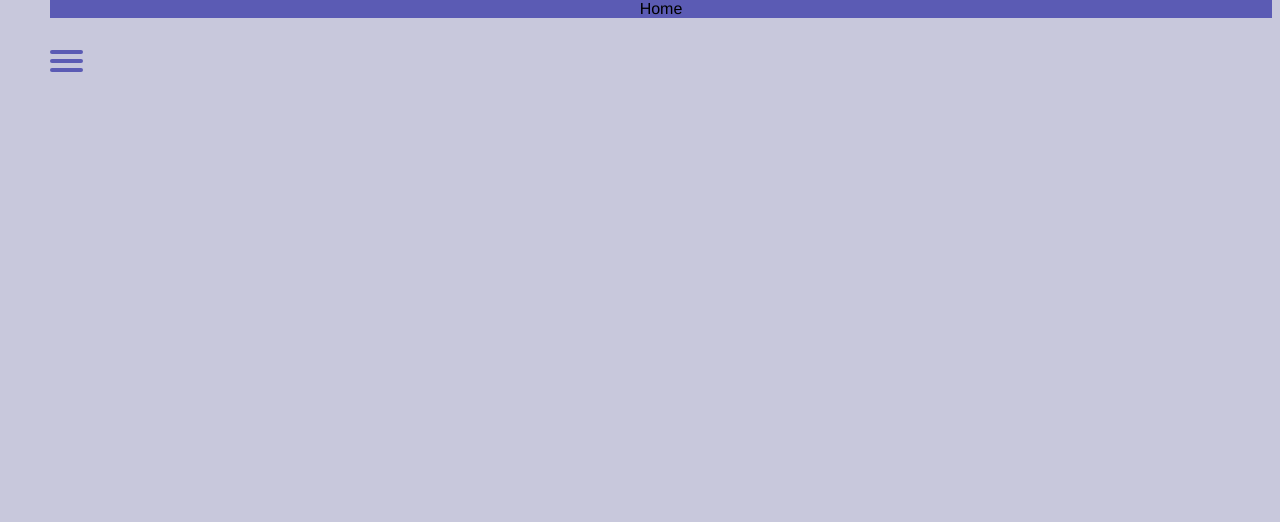
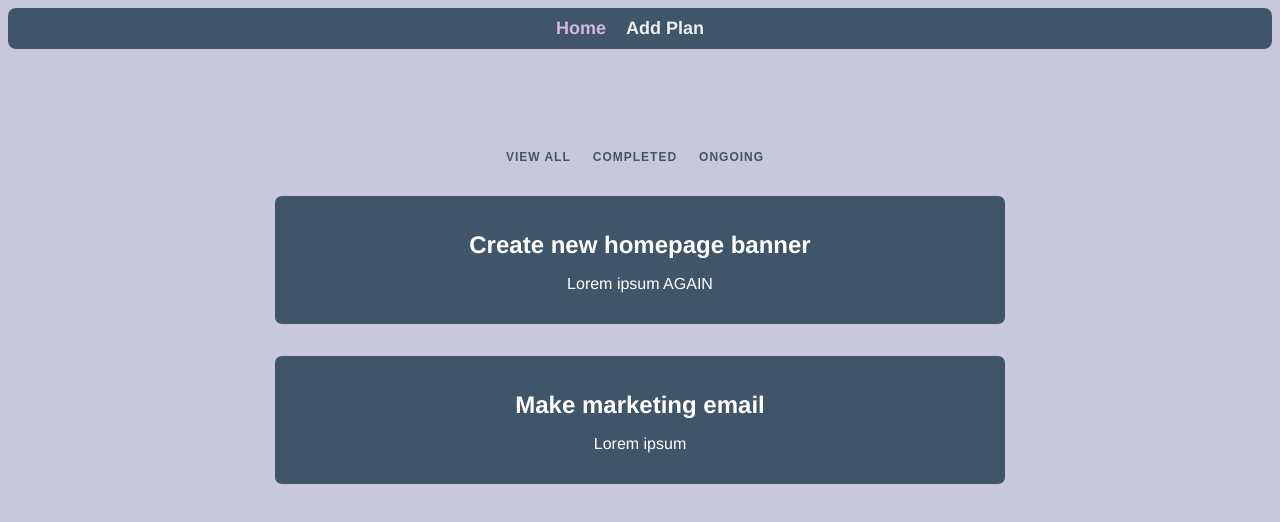
Before and after one commit to ParisPantoulas/To-Do, a Vue app in the folder to-do/: page / in a window 1280 px wide. Shown: the top 522 px of the page. Built offline with nearby package versions, Linux system fonts and the light colour scheme; data requests are answered from the project's data file.

Commit message:
Remove Sidebar and bring plans from db.json

```diff
--- /dev/null
+++ b/to-do/src/components/Plan.vue
@@ -0,0 +1,44 @@
+<template>
+    <div>
+      <div class="plan-list">
+        <div class="plan-item">
+          <h2>{{ plan.title }}</h2>
+          <p>{{ plan.details }}</p>
+        </div>
+      </div>
+    </div>
+</template>
+
+<script>
+export default {
+    props: ['plan']
+}
+</script>
+
+<style scoped>
+.home {
+    margin-top: 40px;
+}
+
+.plan-list {
+    display: flex;
+    justify-content: center;
+    align-items: center;
+    flex-direction: column;
+    margin-top: 30px;
+}
+
+.plan-item {
+    background-color: #415569;
+    border: 1px solid rgb(200, 200, 220);
+    padding: 15px;
+    border-radius: 8px;
+    width: 700px;
+    color: #fff;
+}
+
+.plan-item h2 {
+    color: #fff;
+    margin-bottom: 10px;
+}
+</style>
--- /dev/null
+++ b/to-do/src/components/PlanFilter.vue
@@ -0,0 +1,37 @@
+<template>
+    <nav class="filter-nav">
+        <button @click="updateFilter('all')" :class=" { active: current === 'all' } ">View All</button>
+        <button @click="updateFilter('completed')" :class=" { active: current === 'completed' } ">Completed</button>
+        <button @click="updateFilter('ongoing')" :class=" { active: current === 'ongoing' } ">Ongoing</button>
+    </nav>
+</template>
+
+<script>
+export default {
+    props: ['current'],
+    methods: {
+        updateFilter(by) {
+            this.$emit('filterChange', by)
+        }
+    }
+}
+</script>
+
+<style>
+.filter-nav button {
+    background: none;
+    border: none;
+    color: #415569;
+    outline: none;
+    font-size: 12px;
+    text-transform: uppercase;
+    margin-right: 10px;
+    margin-top: 100px;
+    letter-spacing: 1px;
+    font-weight: bold;
+    cursor: pointer;
+}
+.filter-nav button.active {
+    color: #555;
+}
+</style>
--- a/to-do/src/components/Sidebar.vue
+++ b/to-do/src/components/Sidebar.vue
@@ -1,17 +1,12 @@
 <template>
   <nav class="navigation">
-  <div id="menuToggle">
-    <input type="checkbox" />
-    <span></span>
-    <span></span>
-    <span></span>
-
-    <ul id="menu">
+    <div id="menu">
+      <ul>
         <li>
-        <router-link :to="{ name: 'home'}">Home</router-link>
+          <router-link :to="{ name: 'home'}" class="nav-link">Home</router-link>
         </li>
         <li>
-        <router-link :to="{ name: 'Addplan'}">Add plan</router-link>
+          <router-link :to="{ name: 'Addplan'}" class="nav-link">Add Plan</router-link>
         </li>
       </ul>
     </div>
@@ -25,122 +20,42 @@ export default {
 </script>
 
 <style scoped>
- body
-{
-  margin: 0;
-  padding: 0;
-  font-family: "Avenir Next", "Avenir", sans-serif;
+  .navigation {
+    background-color: #415569; /* Change the background color to your preference */
+    padding: 10px;
+    border-radius: 8px;
   }
 
-.navigation {
-  position: absolute;
-  top: 0px;
-  left: 0px;
-  min-height: 100vh
+  #menu {
+    display: flex;
+    justify-content: center;
   }
 
-#menuToggle
-{
-  display: block;
-  position: relative;
-  top: 50px;
-  left: 50px;
-  z-index: 1;
+  ul {
+    list-style-type: none;
+    padding: 0;
+    margin: 0;
+    display: flex;
   }
 
-#menuToggle a
-{
+  li {
+    margin-right: 20px;
+  }
+
+  .nav-link {
     text-decoration: none;
-  color: #232323;
+    color: #ecf0f1; /* Change the text color to your preference */
+    font-weight: bold;
+    font-size: 18px;
     transition: color 0.3s ease;
   }
 
-#menuToggle a:hover
-{
+  .nav-link:hover {
     color: rgb(145, 115, 192);
   }
 
-
-#menuToggle input
-{
-  display: block;
-  width: 40px;
-  height: 32px;
-  position: absolute;
-  top: -7px;
-  left: -15px;
-  cursor: pointer;
-  opacity: 0;
-  z-index: 2;
+  a.router-link-active{
+    color: #d4b6e5; /* Change the text color to your preference */
+    font-weight: bold;
   }
-
-#menuToggle span
-{
-  display: block;
-  width: 33px;
-  height: 4px;
-  margin-bottom: 5px;
-  position: relative;
-  background: rgb(91, 91, 180);
-  border-radius: 3px;
-  z-index: 1;
-  transform-origin: 4px 0px;
-}
-
-#menuToggle span:first-child
-{
-  transform-origin: 0% 0%;
-}
-
-#menuToggle span:nth-last-child(2)
-{
-  transform-origin: 0% 100%;
-}
-
-#menuToggle input:checked ~ span
-{
-  opacity: 1;
-  transform: rotate(45deg) translate(-2px, -1px);
-  background: #232323;
-}
-
-#menuToggle input:checked ~ span:nth-last-child(3)
-{
-  opacity: 0;
-  transform: rotate(0deg) scale(0.2, 0.2);
-}
-
-#menuToggle input:checked ~ span:nth-last-child(2)
-{
-  transform: rotate(-45deg) translate(0, -1px);
-}
-
-#menu
-{
-  position: absolute;
-  width: 115px;
-  margin: -100px 0 0 -50px;
-  padding: 50px;
-  padding-top: 125px;
-
-  background:  rgb(91, 91, 180);
-  list-style-type: none;
-  -webkit-font-smoothing: antialiased;
-
-  transform-origin: 0% 0%;
-  transform: translate(-100%, 0);
-  transition: transform 0.5s;
-}
-
-#menu li
-{
-  padding: 10px 0;
-  font-size: 20px;
-}
-
-#menuToggle input:checked ~ ul
-{
-  transform: none;
-}
-
 </style>
--- a/to-do/src/views/Addplan.vue
+++ b/to-do/src/views/Addplan.vue
@@ -1,8 +1,4 @@
 <template>
-    <div class="addplan">
-      Add
-    </div>
-
     <form>
         <label>Title</label>
         <input type="text" v-model="title" required>
--- a/to-do/src/views/HomeView.vue
+++ b/to-do/src/views/HomeView.vue
@@ -1,21 +1,31 @@
 <template>
   <div class="home">
-    Home
+    <PlanFilter />
+    <div>
+        <div v-for="plan in plans" :key="plan.id">
+          <Plan :plan="plan"/>
+        </div>
+    </div>
   </div>
-
 </template>
 
 <script>
+import Plan from '../components/Plan.vue'
+import PlanFilter from '../components/PlanFilter.vue'
+
 export default {
-  name: 'HomeView',
-}
+components: { Plan, PlanFilter},
+data() {
+    return {
+      plans: [],
+    };
+},
+mounted() {
+    fetch('http://localhost:3000/plans')
+    .then((res) => res.json())
+    .then((data) => (this.plans = data))
+    .catch((err) => console.log(err));
+},
+methods: {},
+};
 </script>
-
-<style>
-.home {
-  background-color: rgb(91, 91, 180);
-  text-align: center;
-  margin-left: 42px;
-  margin-top: -8px;
-}
-</style>
```
Lines whose indentation alone changed are shown as unchanged.
